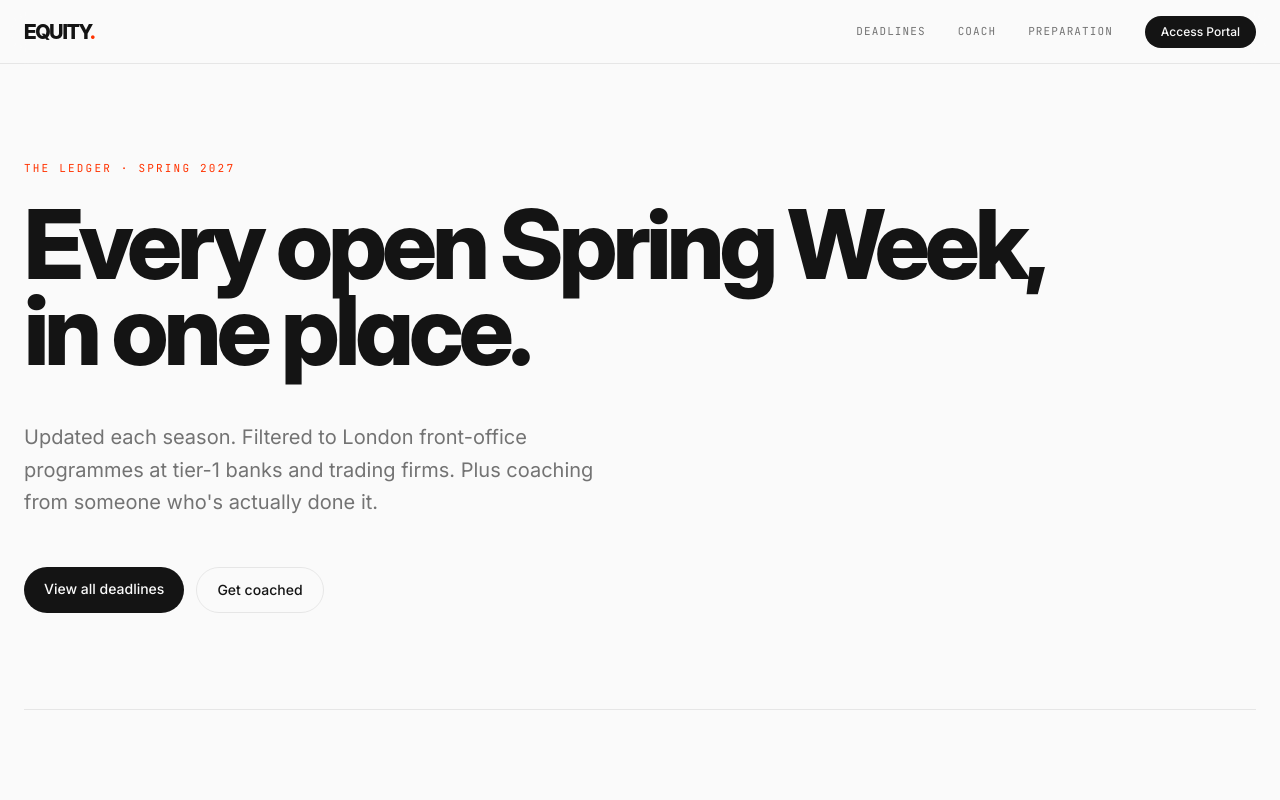
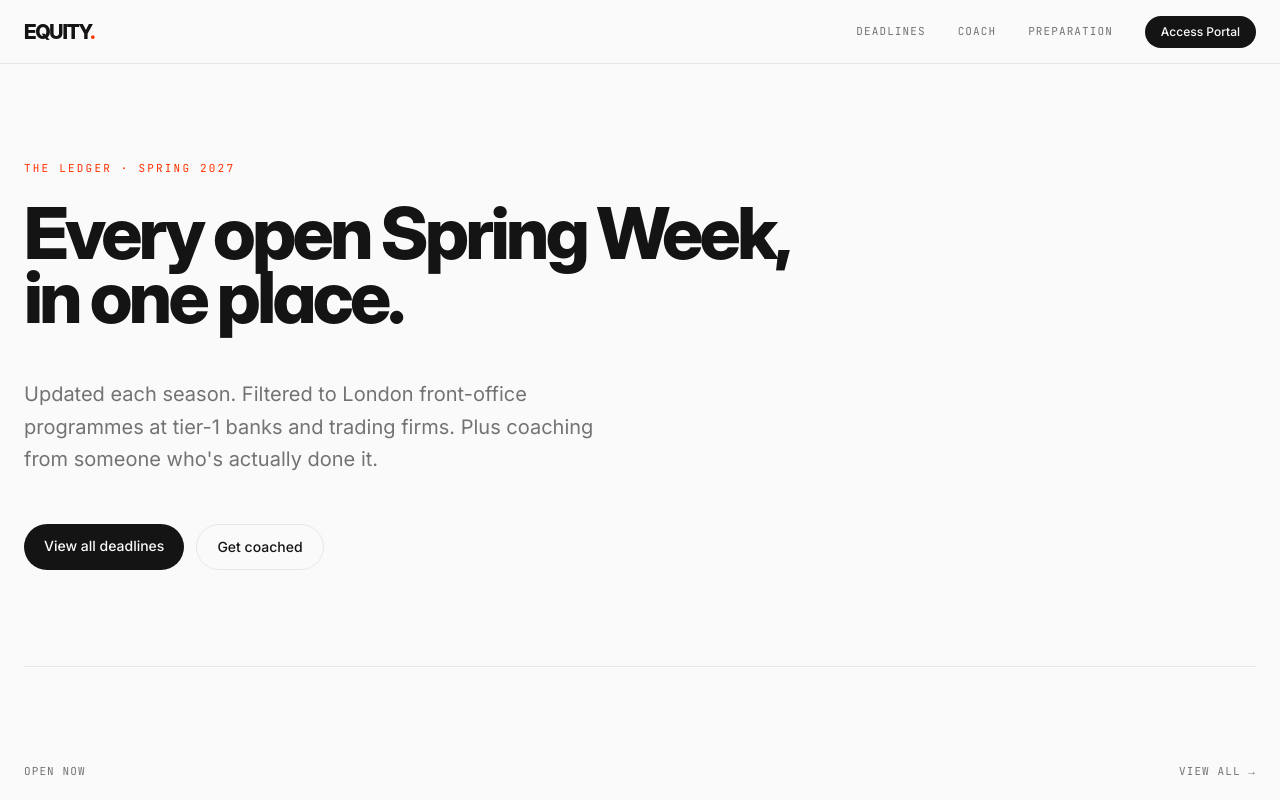
Before and after one commit to wavedollar/Equity, a React (Vite) app: page / in a window 1280 px wide. Shown: the top 800 px of the page. Built offline with nearby package versions, Linux system fonts and the light colour scheme.

Commit message:
fix headline size

```diff
--- a/src/pages/Home.jsx
+++ b/src/pages/Home.jsx
@@ -38,7 +38,7 @@ export default function Home() {
           The Ledger · Spring 2027
         </p>
         <h1
-          className="animate-reveal font-display font-extrabold text-6xl md:text-8xl tracking-tighter mb-12"
+          className="animate-reveal font-display font-extrabold text-6xl md:text-7xl tracking-tighter mb-12"
           style={{ lineHeight: 0.9, animationDelay: '100ms' }}
         >
           Every open Spring Week,<br />
```
